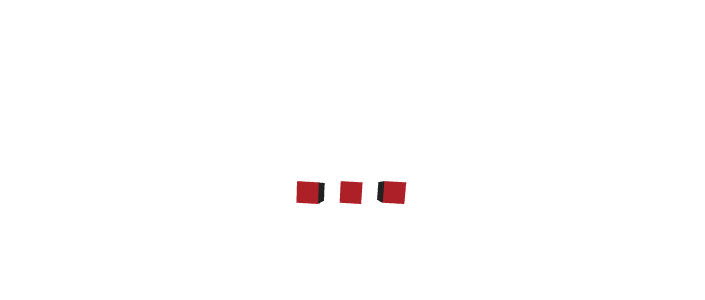
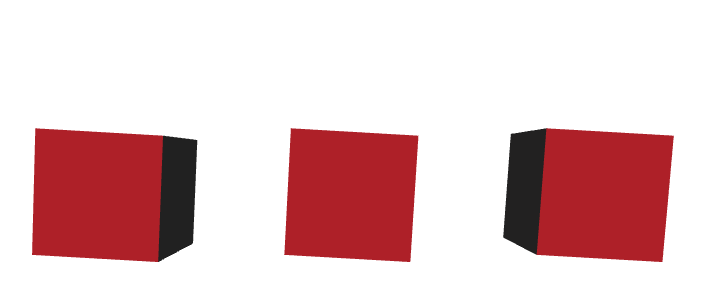
Before and after one commit to ebinase/react-three-fiber-demo, a React (Vite) app: page / in a window 1280 px wide. Shown: the part 208-508 px from the top of the page, without its empty margins (289-994 px from the left). Built offline with nearby package versions, Linux system fonts and the light colour scheme.

Commit message:
canvasを拡大、カメラの位置を調整

```diff
--- a/src/App.tsx
+++ b/src/App.tsx
@@ -1,11 +1,13 @@
 import { Canvas } from "@react-three/fiber";
-import './App.css';
 import Box from "./components/Box";
 
 function App() {
   return (
     <div id="canvas-container">
-      <Canvas>
+      <Canvas
+        camera={{ fov: 70, near: 0.1, far: 2000 }}
+        style={{ width: "100vw", height: "100vh" }}
+      >
         <ambientLight intensity={0.1} />
         <directionalLight color="red" position={[0, 0, 5]} />
         <Box position={[-2, 0, 0]} />
```
